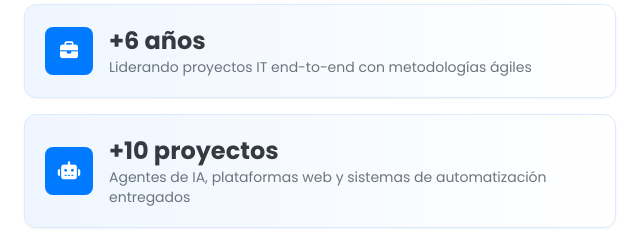
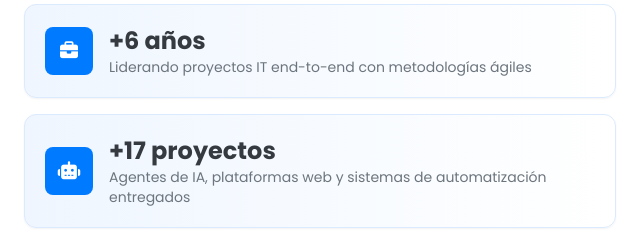
Before and after one commit to FabriAgulles/portfolio, a website built with Vite: page index.html in a window 1280 px wide. Shown: the part 860-1101 px from the top of the page, 640-1280 px from the left. Built offline with nearby package versions, Linux system fonts and the light colour scheme.

Commit message:
Update index.html

```diff
--- a/index.html
+++ b/index.html
@@ -256,7 +256,7 @@
                             <i class="fas fa-robot text-white text-lg"></i>
                         </div>
                         <div>
-                            <p class="text-2xl font-bold text-darkgray">+10 proyectos</p>
+                            <p class="text-2xl font-bold text-darkgray">+17 proyectos</p>
                             <p class="text-sm text-secondary">Agentes de IA, plataformas web y sistemas de automatización entregados</p>
                         </div>
                     </div>
```
